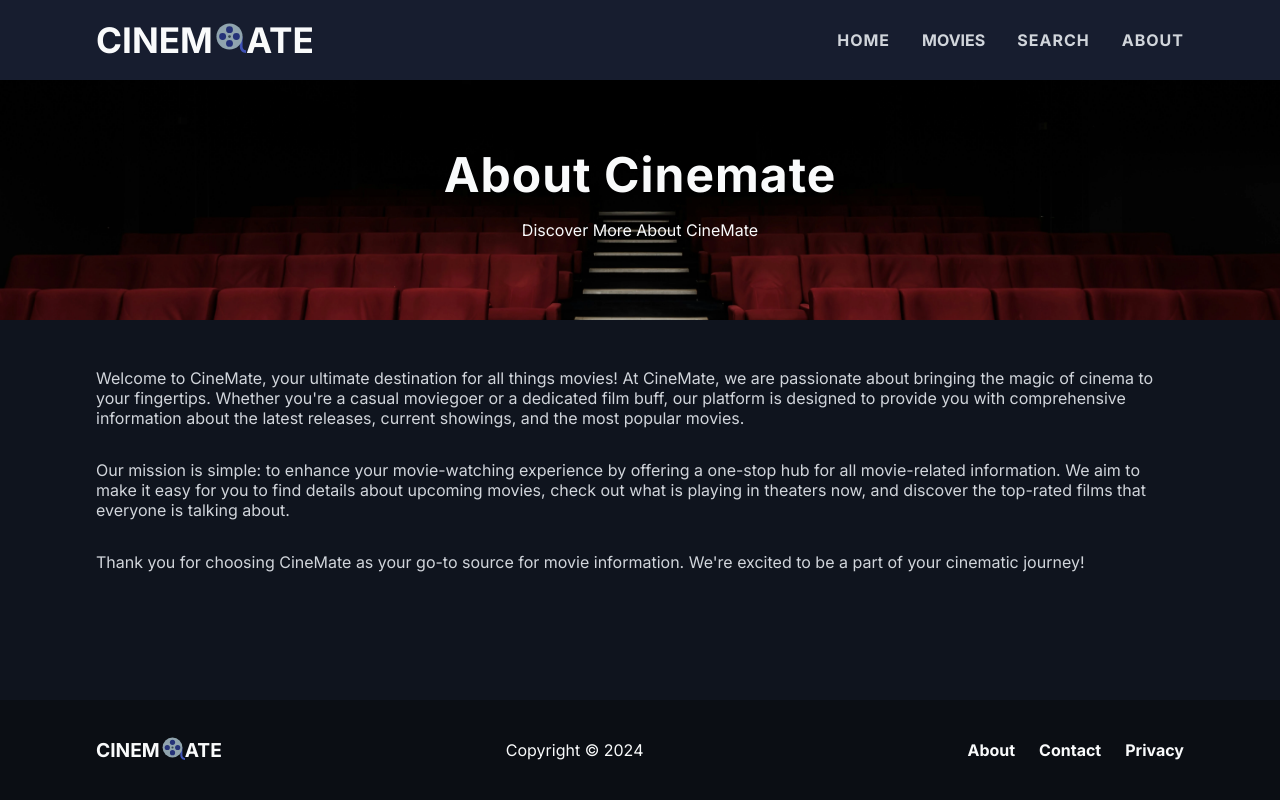
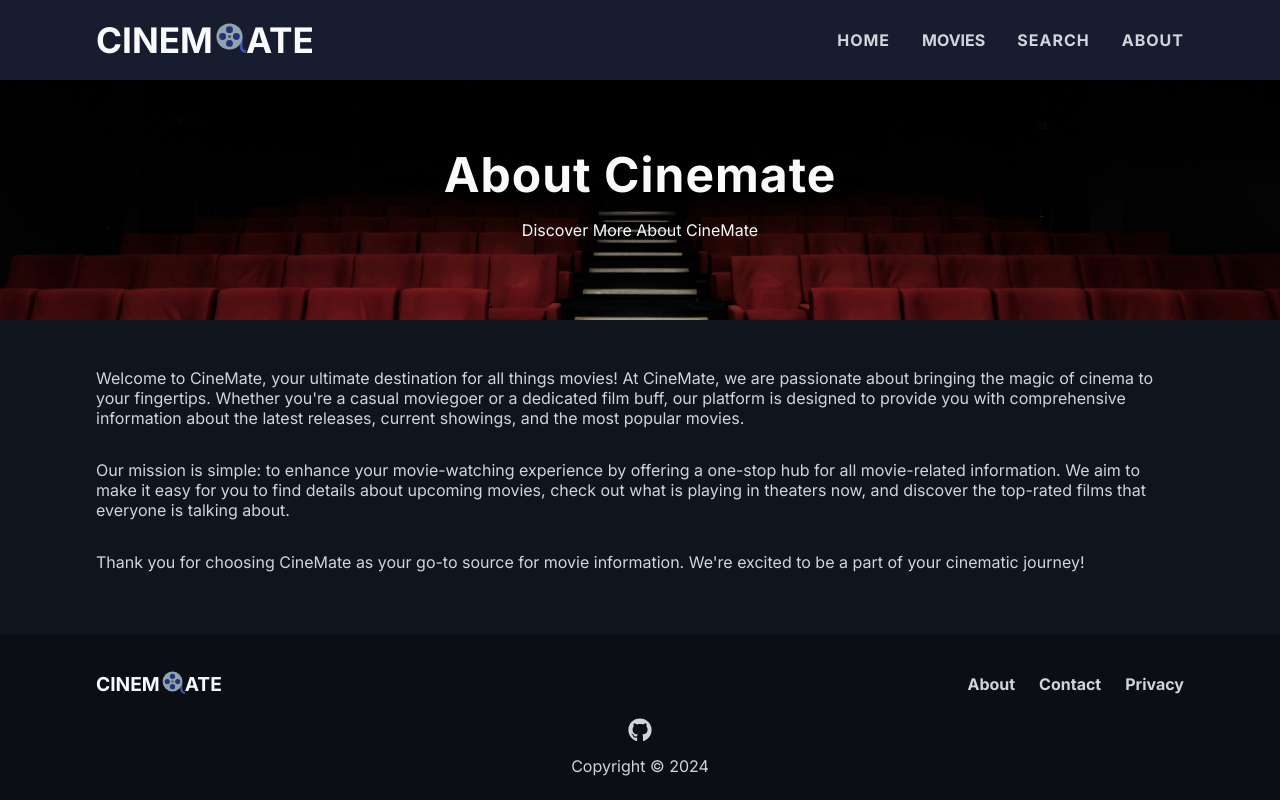
Before and after one commit to Wenli618/Cinemate, a Next.js app: page /about in a window 1280 px wide. Built offline with nearby package versions, Linux system fonts and the light colour scheme; no server answers.

Commit message:
edit footer

```diff
--- a/package.json
+++ b/package.json
@@ -13,7 +13,7 @@
     "next": "14.2.1",
     "react": "^18.2",
     "react-dom": "^18",
-    "react-icons": "^5.1.0",
+    "react-icons": "^5.2.1",
     "sharp": "^0.33.4"
   },
   "devDependencies": {
--- a/src/components/layout/Footer/Footer.jsx
+++ b/src/components/layout/Footer/Footer.jsx
@@ -1,6 +1,7 @@
 import styles from './Footer.module.scss'
 import Link from 'next/link';
 import Image from 'next/image';
+import { FaGithub } from "react-icons/fa"
 
 
 
@@ -12,6 +13,7 @@ function Footer() {
   return (
     <div className={styles.footer}>
       <div className={styles.container}>
+        <div className={styles.footerNav}>
           <Link className={styles.brand} href='/'>
               <span className={styles.logoMain}>CINEM</span>
               <span >
@@ -23,7 +25,7 @@ function Footer() {
                 />
               </span>
               <span className={styles.logoMain}>ATE</span>
-        </Link>
+          </Link >
           <ul className={styles.nav}>
             <li className={styles.navLink}>
               <Link href='/about'>About</Link>
@@ -35,7 +37,11 @@ function Footer() {
               <Link href='/privacy'>Privacy</Link>
             </li>
           </ul>
+        </div>
         <div className={styles.copyright}>
+          <Link href='https://github.com/Wenli618/Cinemate' target='_blank'>
+            <FaGithub className={styles.github} />
+          </Link>
           <span>Copyright &copy; {getCurrentYear()}</span>
         </div>
 
--- a/src/components/layout/Footer/Footer.module.scss
+++ b/src/components/layout/Footer/Footer.module.scss
@@ -2,7 +2,7 @@
 
 .footer {
   background: #0b0e14;
-  color: $complementaryColor;
+  color: $highlightColor;
   text-align: center;
   padding:1.5rem 0;
   .container{
@@ -15,6 +15,18 @@
     padding:0,1.5rem;
     width: 85vw;
     max-width: 1400px;
+    @media (min-width: 768px) {
+      align-items: space-between;;
+    }
+    .footerNav{
+      display: flex;
+      flex-direction: column;
+      align-items: center;
+      justify-content: space-between;
+      width: 100%;
+      @media (min-width: 768px) {
+        flex-direction: row;
+      }
       .brand {
         font-size:1.2rem;
         font-weight: 700;
@@ -36,25 +48,25 @@
         font-weight: 700;
         display: flex;
         gap:1.5rem;
+        padding: 0;
         .navLink{
           &:hover{
             color: $brandColor;
           }
         }
       }
-    @media (min-width: 768px) {
-      flex-direction: row;
-      .brand{
-        order:1
-      }
-      .nav{
-        order:3
     }
     .copyright{
-        order:2
-      }
+      display: flex;
+      flex-direction: column;
+      gap: .6rem;
+      .github{
+        font-size:1.5rem
       }
     }
 
 
   }
+
+
+  }
```
Also changed, not shown: 2 other files (tests, documents, lock files or other folders). Lines whose indentation alone changed are shown as unchanged.
